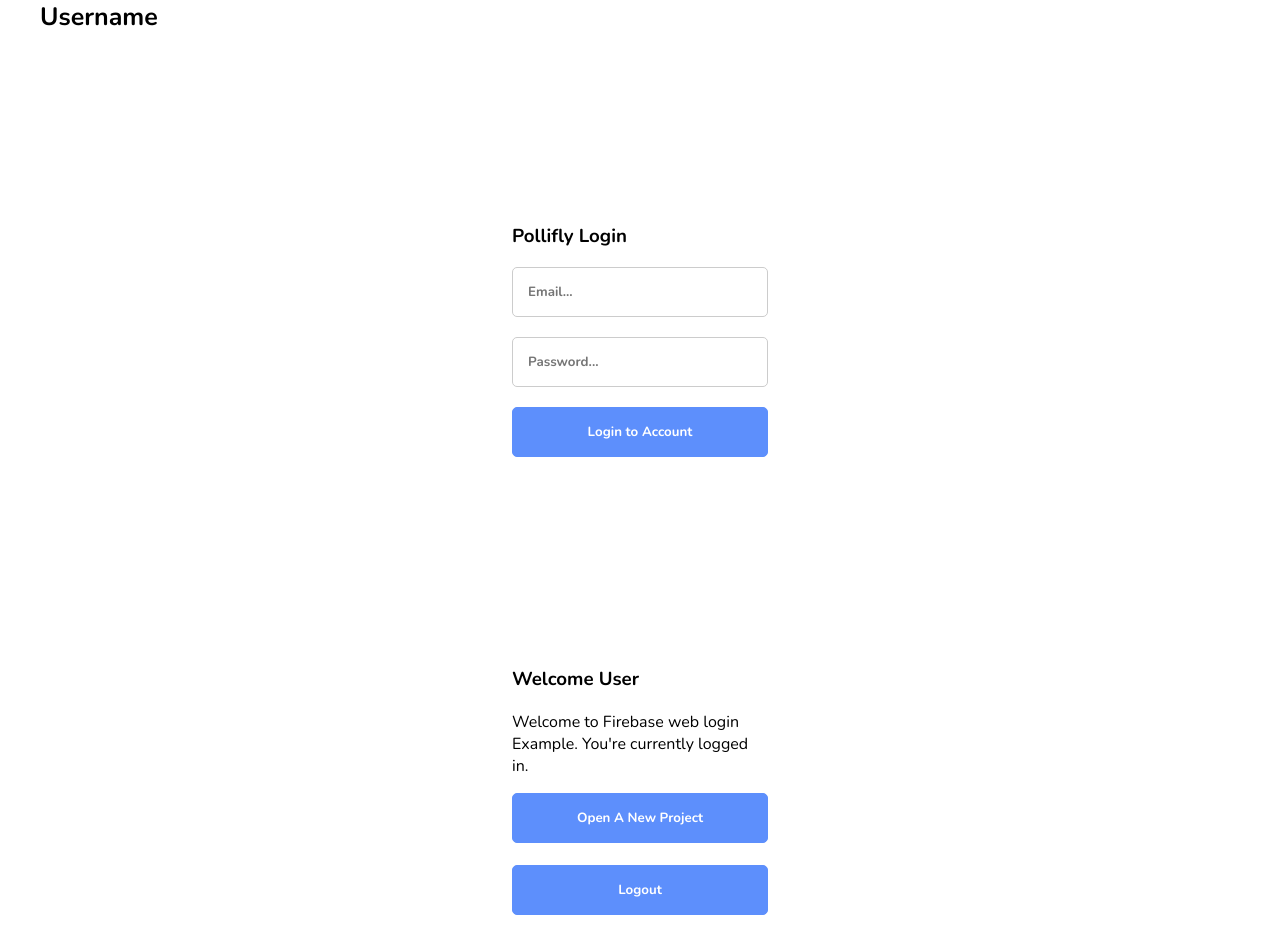
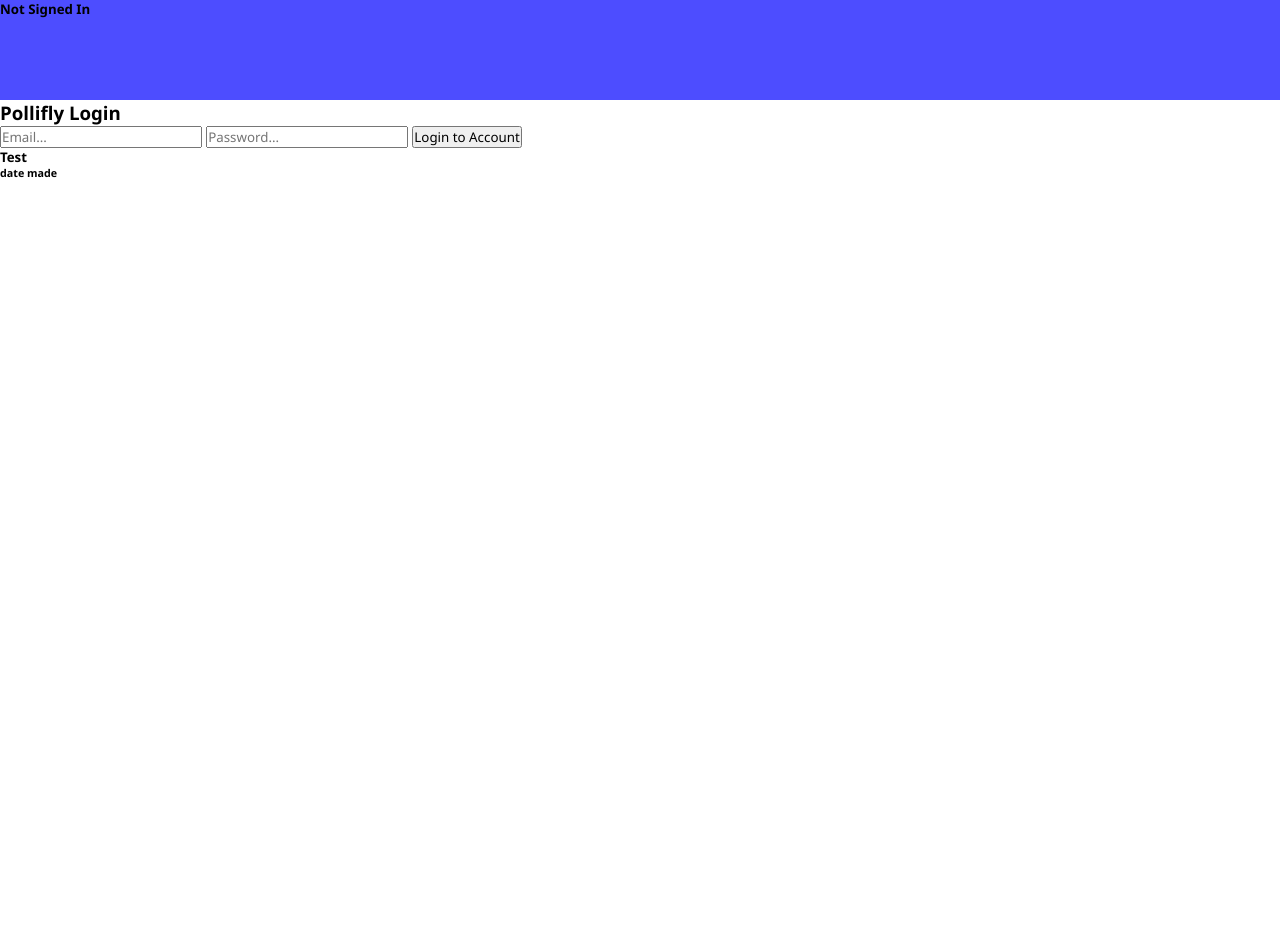
Before and after one commit to devsamuelv/Pollifly, a website: page poll/home.html in a window 1280 px wide. After the commit the page ends 800 px from the top, so only its background shows below. Drawn offline with nearby package versions, Linux system fonts and the light colour scheme.

Commit message:
git init

```diff
--- a/poll/home.html
+++ b/poll/home.html
@@ -1,13 +1,13 @@
 <html>
 <head>
-  <title>Firebase Login</title>
+  <title>Pollifly</title>
   <link href="https://fonts.googleapis.com/css?family=Nunito:400,600,700" rel="stylesheet">
   <link rel="stylesheet" href="../style.css" />
 </head>
 <body>
     <div class="header">
         <ul>
-            <h5 id="username">Username</h5>
+            <h5 id="username">Not Signed In</h5>
         </ul>
     </div>
 
@@ -20,13 +20,16 @@
   </div>
 
   <div id="user_div" class="loggedin-div">
-    <h3>Welcome User</h3>
-    <p id="user_para">Welcome to Firebase web login Example. You're currently logged in.</p>
-    <button onclick="editor()" id="goEditor">Open A New Project</button>
-    <h5></h5>
-    <button onclick="logout()">Logout</button>
+    <div class="user-content">
+        <ul class="user-polls">
+            <div class="poll" id="test-poll">
+                <h5 id="poll-title">Test</h5>
+                <h6 id="poll-date">date made</h6>
+            </div>
+        </ul>
+    </div>
   </div>
-  <script src="index.js"></script>
-  <script src="functions.js"></script>
+  <script src="main.js"></script>
+  <script src="nav.js"></script>
 </body>
 </html>
--- a/style.css
+++ b/style.css
@@ -1,66 +1,42 @@
-body {
+* {
+    font-family: 'Segoe UI', Tahoma, Geneva, Verdana, sans-serif;
+    margin: 0px;
     padding: 0px;
-    margin: 0px;
-    font-family: 'Nunito', sans-serif;
-    font-size: 16px;
   }
 
-
-  input, button {
-    font-family: 'Nunito', sans-serif;
-    font-weight: 700;
+  .header {
+      background-color: rgba(67, 67, 255, 0.945);
+      height: 100px;
   }
 
-  .main-div, .login-div, .loggedin-div{
-    width: 20%;
-    margin: 0px auto;
-    margin-top: 150px;
-    padding: 20px;
+  #title {
+    float: left;
+    color: white;
+    line-height: 100px;
+    padding-left: 20px;
+    font-size: 35px;
   }
 
-  .main-div input {
-    display: block;
-    border: 1px solid #ccc;
-    border-radius: 5px;
-    background: #fff;
-    padding: 15px;
-    outline: none;
-    width: 100%;
-    margin-bottom: 20px;
-    transition: 0.3s;
-    -webkit-transition: 0.3s;
-    -moz-transition: 0.3s;
+  #c {
+    float: right;
+    color: white;
+    font-size: 20px;
+    margin-right: 10px;
+    margin-top: 30px;
+    padding-top: 6px;
+    padding-bottom: 8px;
+    padding-right: 7px;
+    padding-left: 7px;
   }
 
-  .main-div input:focus {
-    border: 1px solid #777;
+  #c:hover {
+    background-color: rgba(50, 50, 255, 0.945);
+    border-radius: 18px;
+    transition: 0.3s;
   }
 
-  .main-div button, .loggedin-div button{
-    background: #5d8ffc;
-    color: #fff;
-    border: 1px solid #5d8ffc;
-    border-radius: 5px;
-    padding: 15px;
-    display: block;
-    width: 100%;
-    transition: 0.3s;
-    -webkit-transition: 0.3s;
-    -moz-transition: 0.3s;
-  }
-
-  .main-div button:hover, .loggedin-div button:hover, .editor_div button:hover {
-    background: #fff;
-    color: #5d8ffc;
-    border: 1px solid #5d8ffc;
-    cursor: pointer;
-  }
-
-  .main-div footer{
-    margin-bottom: 0%;
-    background-color: aqua;
-  }
-
-  #username {
-      font-size: 25px;
-  }
+#welcome-title:hover {
+    color: gray;
+    font-size: 100px;
+    transition: all 2s;
+}
```
Also changed, not shown: Javascript/nav.js (+69 -0 lines), index.html (+14 -20 lines), 1 other file.
